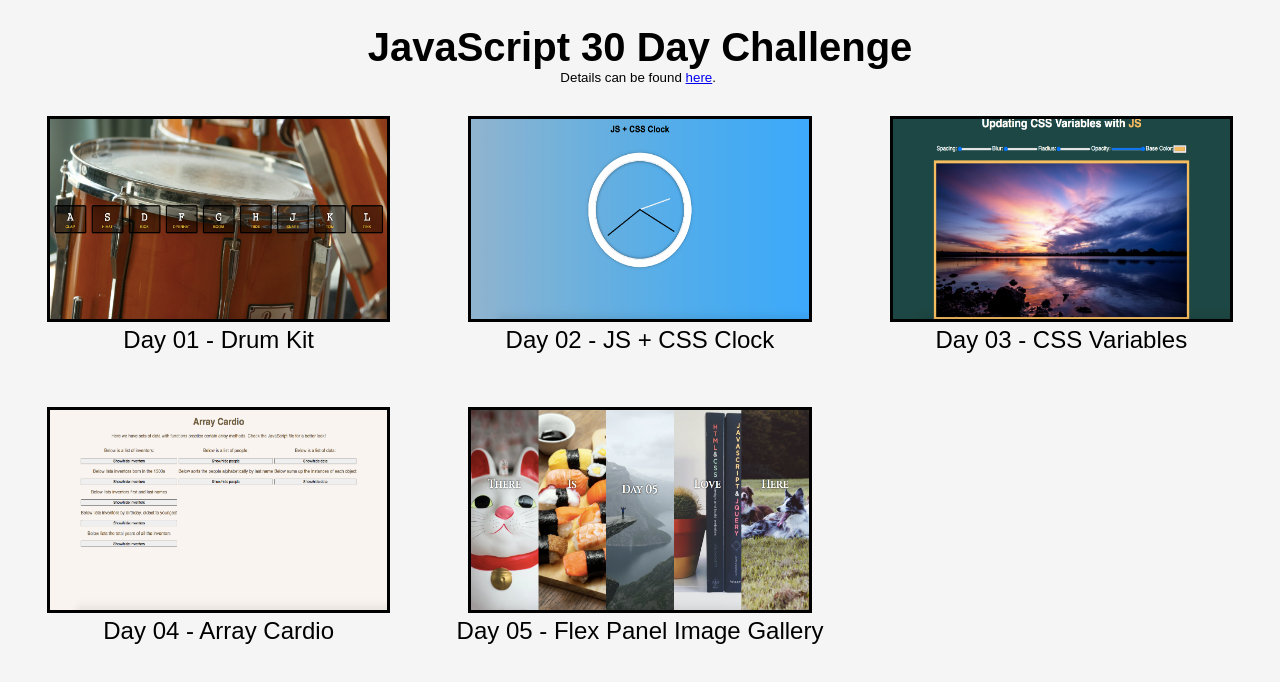
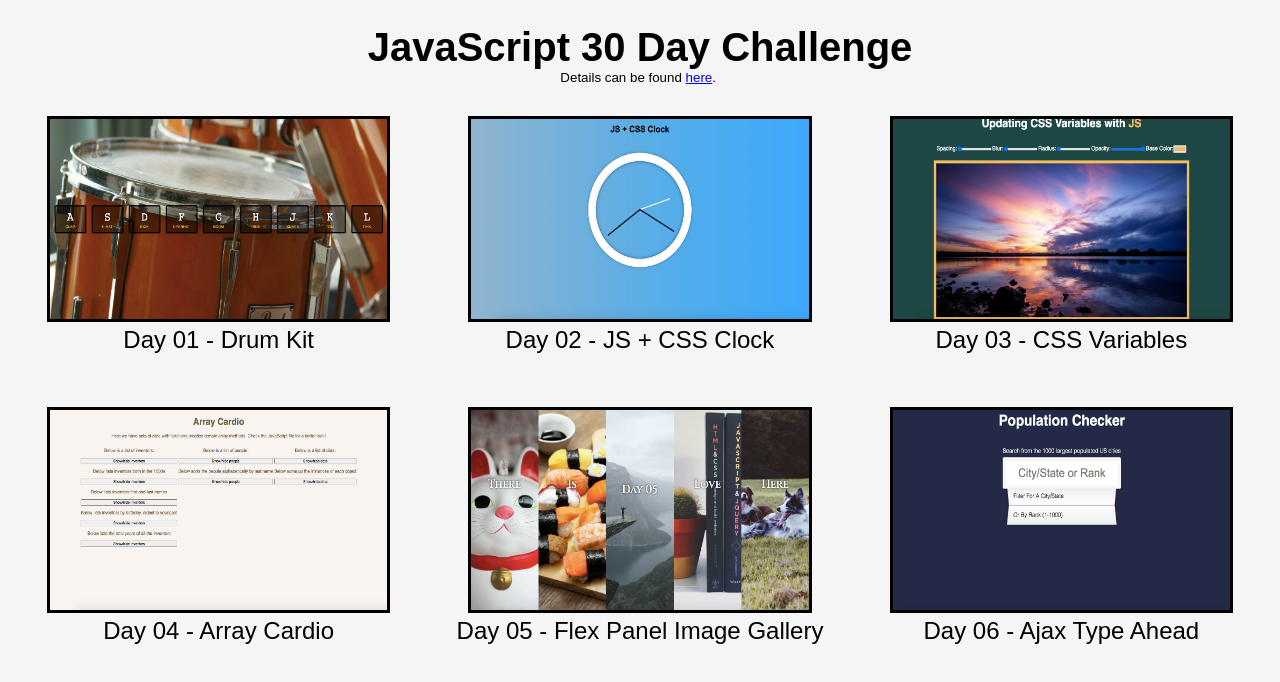
Before and after one commit to NG-Rich/JS-30-Day-Challenge, a plain HTML site: page index.html in a window 1280 px wide. Drawn offline with Linux system fonts and the light colour scheme.

Commit message:
added day 06 asset

```diff
--- a/index.html
+++ b/index.html
@@ -44,6 +44,12 @@
         </a>
         <h2>Day 05 - Flex Panel Image Gallery</h2>
       </li>
+      <li>
+        <a href="https://ng-rich.github.io/JS30-Day06-Ajax-Type-Ahead/" target="_blank" rel="noreferrer">
+          <img src="./assets/day06.png" alt="Day 06 Challenge - Search cities/states and display population">
+        </a>
+        <h2>Day 06 - Ajax Type Ahead</h2>
+      </li>
     </ul>
   </div>
 </body>
```
Also changed, not shown: assets/day06.png (added).
